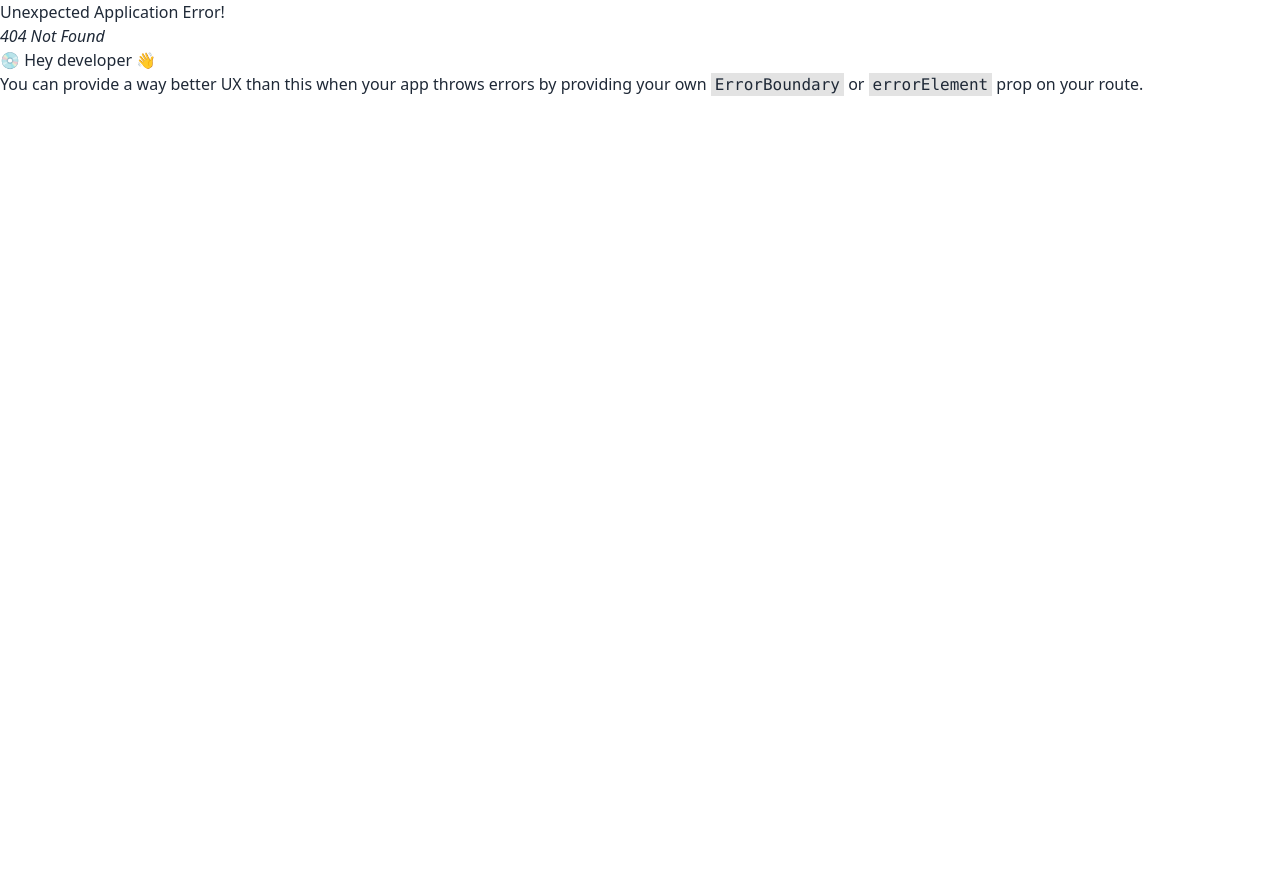
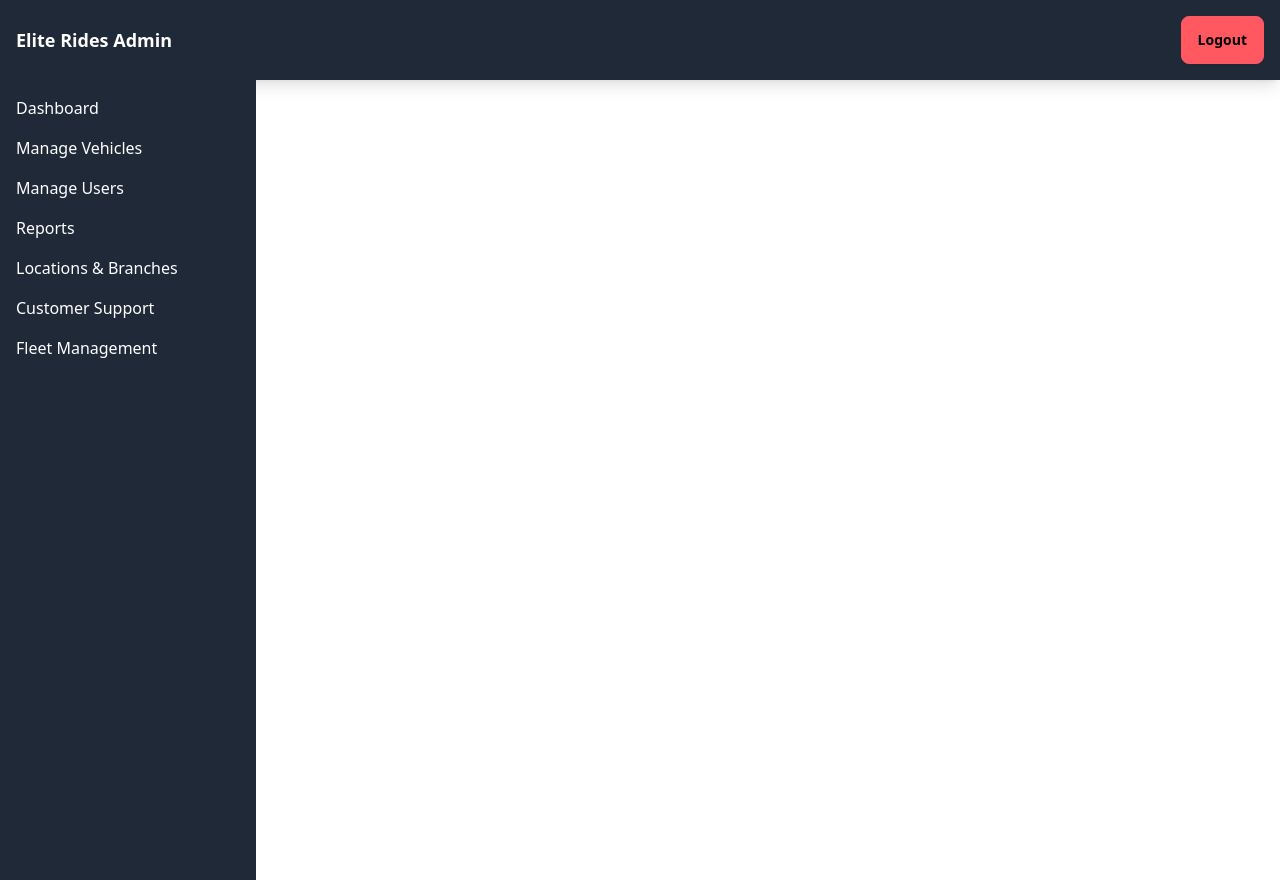
Before and after one commit to joy-devs/vehicle-rental-mng-client, a React (Vite) app: page /admindashboard in a window 1280 px wide. Before the commit this address had no page. Before the commit the page ends 800 px from the top, so only its background shows below. Built offline with nearby package versions, Linux system fonts and the light colour scheme.

Commit message:
more changes

```diff
--- a/src/App.tsx
+++ b/src/App.tsx
@@ -11,7 +11,7 @@ import Bookings from './features/bookings/Bookings';
 import Support from './components/support';
 import Logout from './components/logout';
 import Register from './features/login/register';
-import Dashboard from './components/Dashboard';
+import AdminDashBoard from './Pages/admindashboard';
 import ContactUs from './components/contact';
 import VehicleList from './features/cars/vehicleList';
 import UserProfile from './features/userprofile/userProfile';
@@ -67,8 +67,8 @@ const App: React.FC = () => {
     },
 
     {
-      path: "/dashboard",
-      element: <Dashboard />,
+      path: "/admindashboard",
+      element: <AdminDashBoard />,
 
     },
     {
--- a/src/Pages/admindashboard.tsx
+++ b/src/Pages/admindashboard.tsx
@@ -1,11 +1,10 @@
 import React from 'react';
-import Navbar from '../components/navbar2';
-// import Booking from './bookings';
-import Sidebar from '../components/sidebar';
+import Navbar from '../components/adminnavbar';
+import Sidebar from '../components/sidebar2';
 
-// import Profile from './profile';
 
-const Userdashboard: React.FC = () => {
+
+const AdminDashBoard: React.FC = () => {
   return (
     <>
       <Navbar />
@@ -15,4 +14,4 @@ const Userdashboard: React.FC = () => {
   );
 };
 
-export default Userdashboard;
+export default  AdminDashBoard;
--- a/src/components/Dashboard.tsx
+++ /dev/null
@@ -1,18 +0,0 @@
-import React from 'react';
-import OverviewCards from '../components/overviewCards';
-import Sidebar from '../components/sidebar2';
-
-const Dashboard: React.FC = () =>{
-  return (
-    <div className="flex h-screen">
-      <Sidebar />
-      <div className="flex-1 p-6 bg-gray-100">
-        <h1 className="text-2xl font-bold mb-4">Dashboard</h1>
-        <OverviewCards />
-
-      </div>
-    </div>
-  );
-};
-
-export default Dashboard;
--- /dev/null
+++ b/src/components/adminnavbar.tsx
@@ -0,0 +1,22 @@
+// Navbar.tsx
+import React from 'react';
+import { Link } from 'react-router-dom';
+
+const Navbar: React.FC = () => {
+  return (
+    <nav className="bg-gray-800 text-white shadow-lg">
+      <div className="container mx-auto px-4">
+        <div className="flex justify-between items-center py-4">
+          <div className="text-lg font-bold">
+            <Link to="/" className="hover:text-gray-300">Elite Rides Admin</Link>
+          </div>
+          <div>
+            <button className="btn btn-error">Logout</button>
+          </div>
+        </div>
+      </div>
+    </nav>
+  );
+};
+
+export default Navbar;
--- a/src/components/sidebar2.tsx
+++ b/src/components/sidebar2.tsx
@@ -1,19 +1,19 @@
+// Sidebar.tsx
 import React from 'react';
 import { Link } from 'react-router-dom';
 
 const Sidebar: React.FC = () => {
   return (
-    <div className="w-64 bg-purple-700 text-white flex flex-col p-4">
-      <h2 className="text-2xl font-bold mb-6">Elite Rides</h2>
-      <ul>
-        <li className="mb-4">
-          <Link to="/" className="flex items-center text-lg">
-            <span className="material-icons mr-2"></span>
-            Dashboard
-          </Link>
-        </li>
-        {/* Add more sidebar items here */}
-      </ul>
+    <div className="bg-gray-800 text-white w-64 h-screen">
+      <div className="flex flex-col p-4 space-y-4">
+        <Link to="/dashboard" className="hover:text-gray-300">Dashboard</Link>
+        <Link to="/manage-vehicles" className="hover:text-gray-300">Manage Vehicles</Link>
+        <Link to="/manage-users" className="hover:text-gray-300">Manage Users</Link>
+        <Link to="/reports" className="hover:text-gray-300">Reports</Link>
+        <Link to="/locations" className="hover:text-gray-300">Locations & Branches</Link>
+        <Link to="/support-tickets" className="hover:text-gray-300">Customer Support</Link>
+        <Link to="/fleet-management" className="hover:text-gray-300">Fleet Management</Link>
+      </div>
     </div>
   );
 };
```
